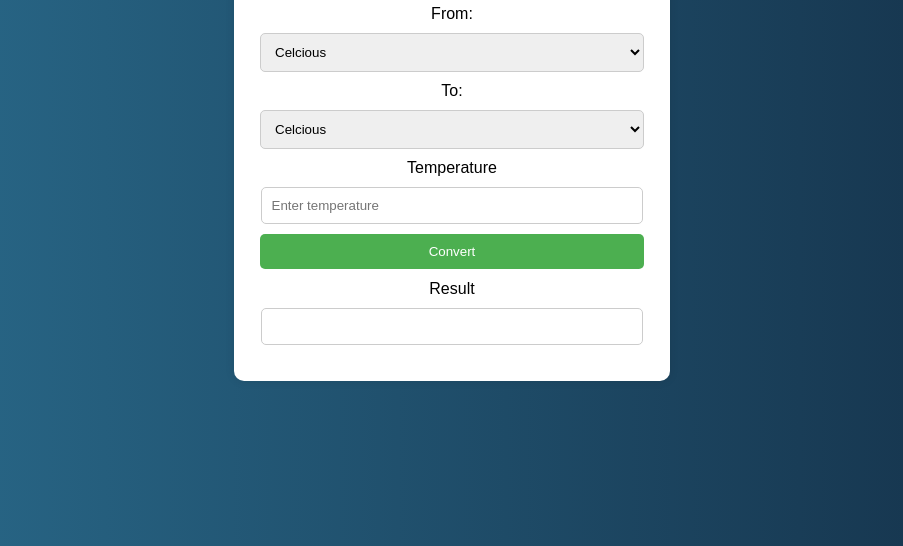
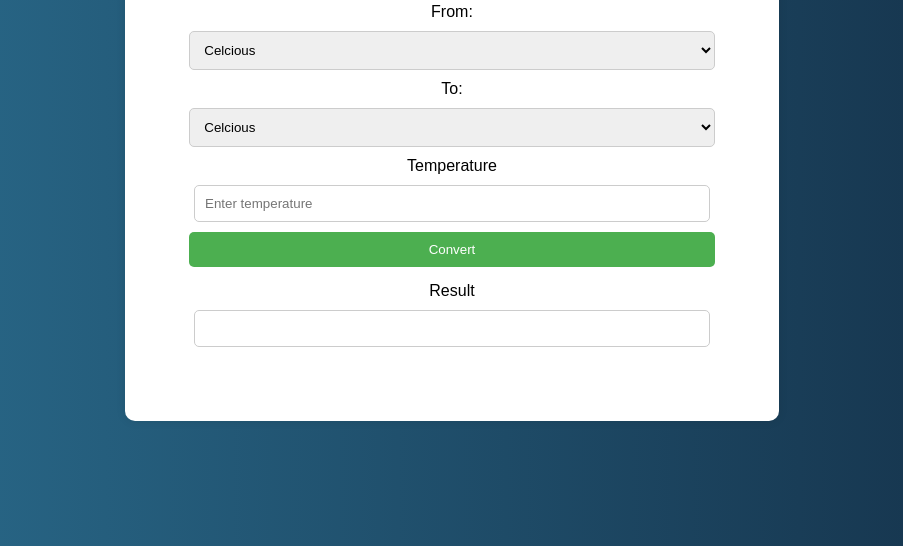
Before and after one commit to Vikash2984/Temperature_converter, a plain HTML site: page index.html in a window 1280 px wide. Shown: the part 254-800 px from the top of the page, without its empty margins (188-1091 px from the left). Drawn offline with Linux system fonts and the light colour scheme.

Commit message:
Update style.css

```diff
--- a/style.css
+++ b/style.css
@@ -10,9 +10,9 @@ body{
 
 .converter{
     text-align: center;
-    max-width: 30%;
+    max-width: 75%;
     margin: auto;
-    padding: 2%;
+    padding: 5%;
     background-color: #ffffff;
     border-radius: 10px;
     box-shadow: 0 0 10px rgba(0, 0, 0, 0.1);
```
